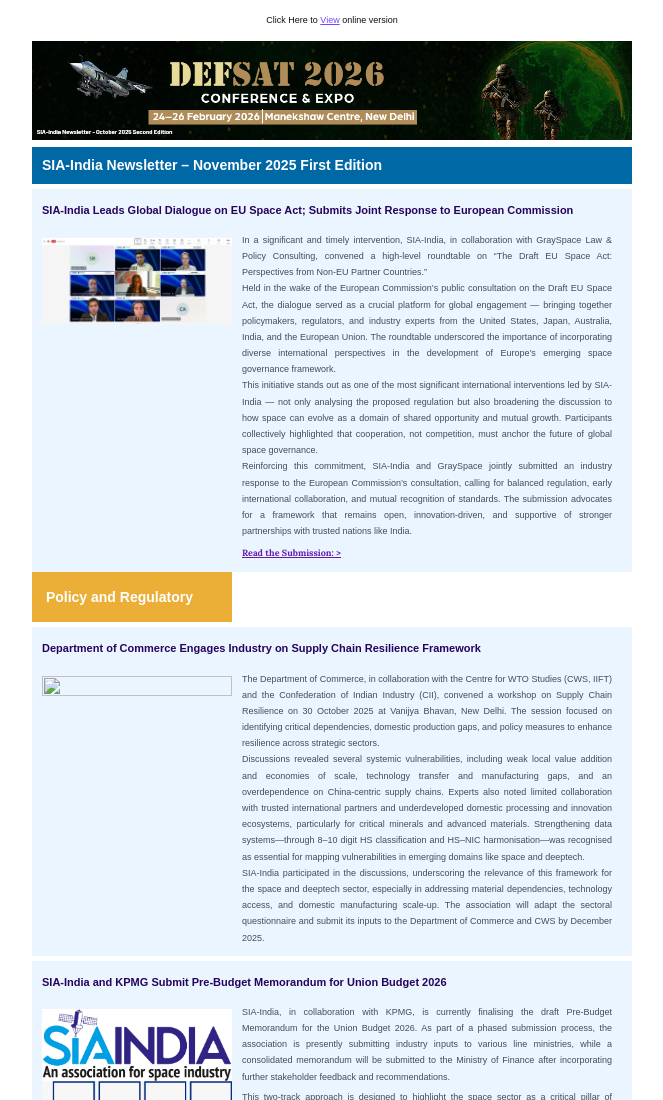
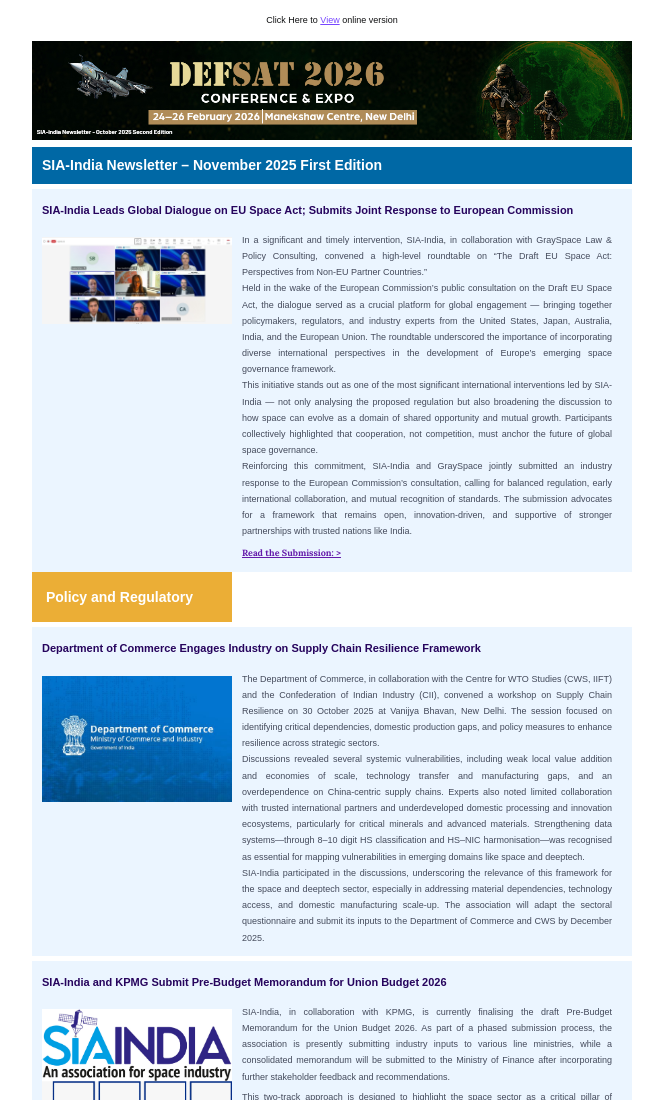
Before and after one commit to BHANUPRASAD200/SIA, a plain HTML site: page 9Nov2025/9Nov2025/index.html in a window 1280 px wide. Shown: the top 1100 px of the page, without its empty margins (308-971 px from the left). Drawn offline with Linux system fonts and the light colour scheme; the site is published under a folder, as on GitHub Pages, so addresses that start at the root find nothing.

Commit message:
Update index.html

```diff
--- a/9Nov2025/9Nov2025/index.html
+++ b/9Nov2025/9Nov2025/index.html
@@ -224,7 +224,7 @@
 														<tbody><tr>
 															<td class="pad" style="padding-bottom:10px;padding-left:10px;padding-top:10px;width:100%;">
 																<div class="alignment" align="center">
-																	<div class="fullWidth" style="max-width: 190px;"><img src="/9Nov2025/9Nov2025/Department_of_Commerce.jpg" style="display: block; height: auto; border: 0; width: 100%;" width="190" alt="" title="" height="auto"></div>
+																	<div class="fullWidth" style="max-width: 190px;"><img src="Department_of_Commerce.jpg" style="display: block; height: auto; border: 0; width: 100%;" width="190" alt="" title="" height="auto"></div>
 																</div>
 															</td>
 														</tr>
```
